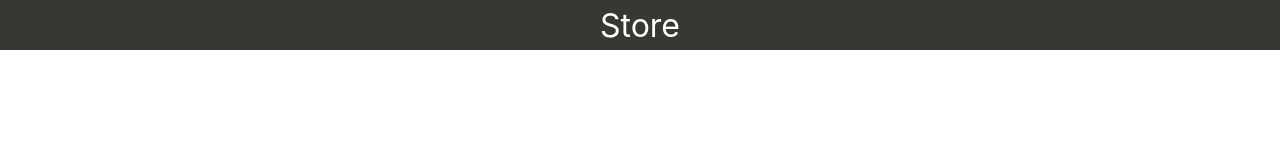
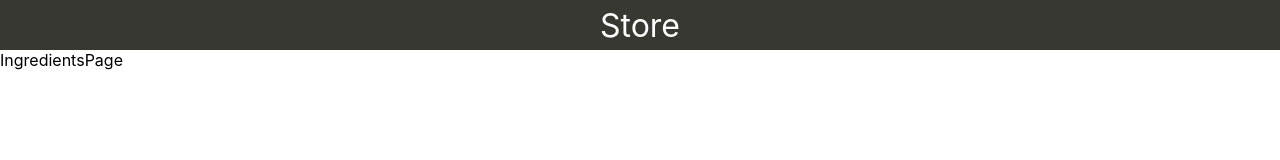
Before and after one commit to nirtamir2/salad-shop, a React (Create React App) app: page /ingredients in a window 1280 px wide. Shown: the top 160 px of the page. Built offline with nearby package versions, Linux system fonts and the light colour scheme.

Commit message:
add router

```diff
--- a/package.json
+++ b/package.json
@@ -7,8 +7,10 @@
     "@types/node": "11.13.7",
     "@types/react": "16.8.14",
     "@types/react-dom": "16.8.4",
+    "@types/react-router-dom": "^4.3.2",
     "react": "^16.8.6",
     "react-dom": "^16.8.6",
+    "react-router-dom": "^5.0.0",
     "react-scripts": "3.0.0",
     "typescript": "3.4.5"
   },
--- a/src/index.tsx
+++ b/src/index.tsx
@@ -1,10 +1,10 @@
 import React from "react";
 import ReactDOM from "react-dom";
 import "./index.css";
-import App from "./ui-components/App";
+import Root from "./ui-components/Root";
 import * as serviceWorker from "./serviceWorker";
 
-ReactDOM.render(<App />, document.getElementById("root"));
+ReactDOM.render(<Root />, document.getElementById("root"));
 
 // If you want your app to work offline and load faster, you can change
 // unregister() to register() below. Note this comes with some pitfalls.
--- a/src/ui-components/App.tsx
+++ b/src/ui-components/App.tsx
@@ -1,12 +1,23 @@
 import React from "react";
+import { Redirect, Route, Switch } from "react-router-dom";
 import Header from "./Header";
+import HomePage from "./HomePage";
+import IngredientsPage from "./IngredientsPage";
+import CheckoutPage from "./CheckoutPage";
 import "./App.css";
 
 function App() {
   return (
     <div className="App">
       <Header />
-      <div className="App__body" />
+      <div className="App__body">
+        <Switch>
+          <Route path="/" exact component={HomePage} />
+          <Route path="/ingredients/" component={IngredientsPage} />
+          <Route path="/checkout/" component={CheckoutPage} />
+          <Redirect to="/" />
+        </Switch>
+      </div>
     </div>
   );
 }
--- /dev/null
+++ b/src/ui-components/CheckoutPage.tsx
@@ -0,0 +1,7 @@
+import React from "react";
+
+function CheckoutPage() {
+  return <div>CheckoutPage</div>;
+}
+
+export default CheckoutPage;
--- a/src/ui-components/Header.css
+++ b/src/ui-components/Header.css
@@ -12,6 +12,10 @@
   background-color: var(--primary-color);
 }
 
+.Header__placeholder {
+  height: var(--header-height);
+}
+
 .Header__text {
   color: var(--secondary-text-color);
   font-style: var(--h1-font-size);
--- a/src/ui-components/Header.tsx
+++ b/src/ui-components/Header.tsx
@@ -3,9 +3,12 @@ import "./Header.css";
 
 function Header() {
   return (
-    <header className="Header">
-      <h1 className="Header__text">Store</h1>
-    </header>
+    <>
+      <div className="Header__placeholder" />
+      <header className="Header">
+        <h1 className="Header__text">Store</h1>
+      </header>
+    </>
   );
 }
 
--- /dev/null
+++ b/src/ui-components/HomePage.tsx
@@ -0,0 +1,7 @@
+import React from "react";
+
+function HomePage() {
+  return <div>Home</div>;
+}
+
+export default HomePage;
--- /dev/null
+++ b/src/ui-components/IngredientsPage.tsx
@@ -0,0 +1,7 @@
+import React from "react";
+
+function IngredientsPage() {
+  return <div>IngredientsPage</div>;
+}
+
+export default IngredientsPage;
--- /dev/null
+++ b/src/ui-components/Root.tsx
@@ -0,0 +1,13 @@
+import React from "react";
+import { BrowserRouter } from "react-router-dom";
+import App from "./App";
+
+function Root() {
+  return (
+    <BrowserRouter>
+      <App />
+    </BrowserRouter>
+  );
+}
+
+export default Root;
```
Also changed, not shown: 1 other file (tests, documents, lock files or other folders).
